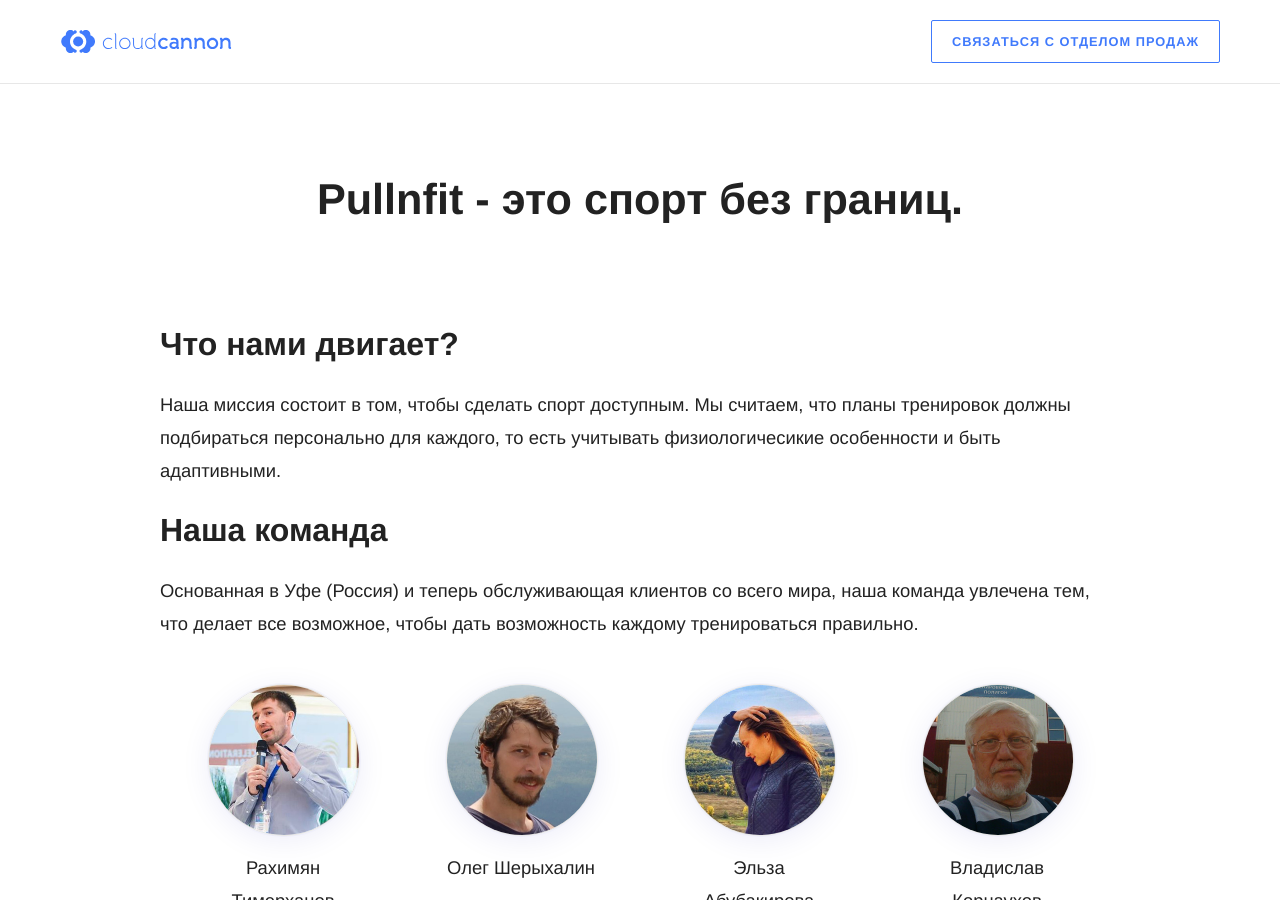
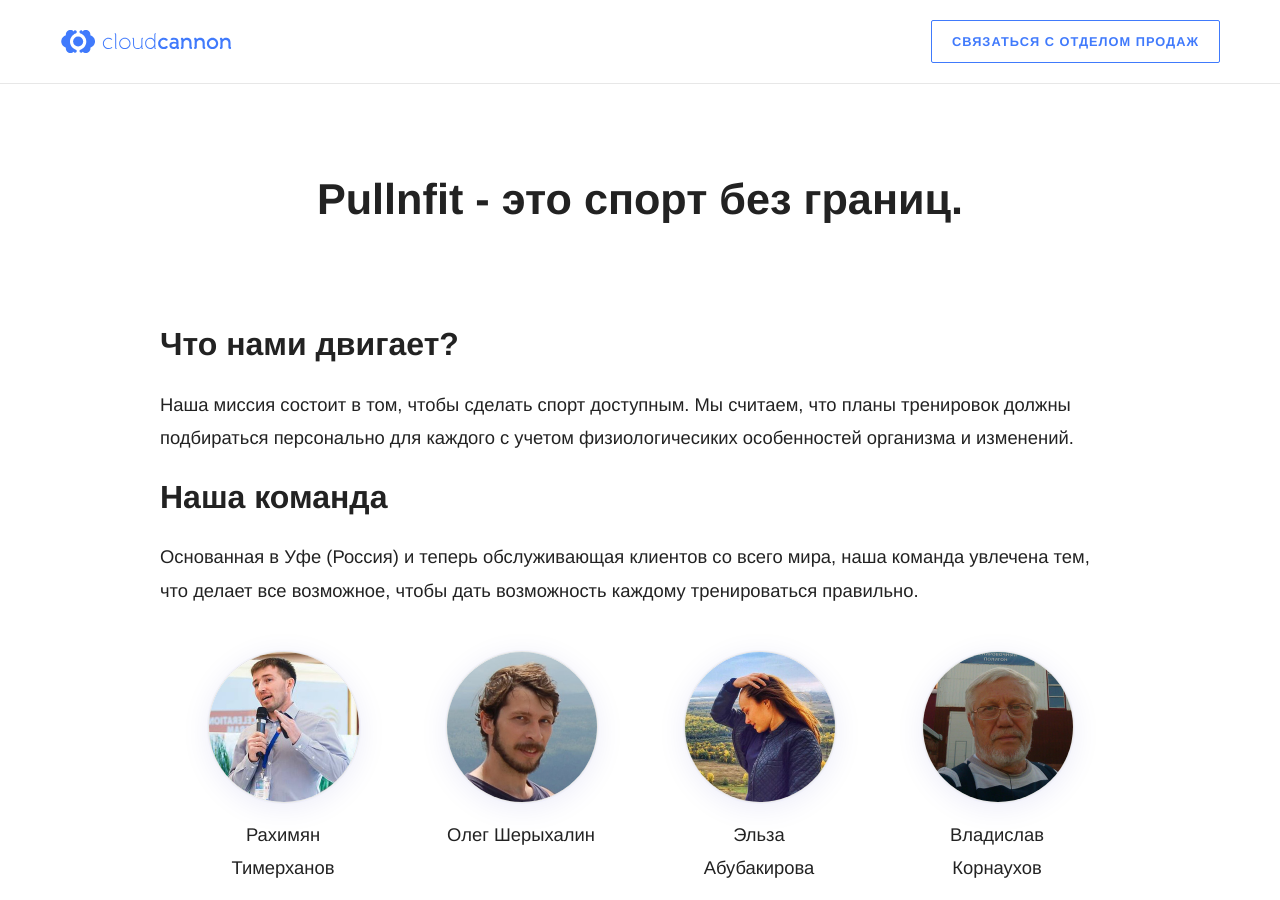
Before and after one commit to RakhimyanTim/adroholic.github.io, a Jekyll site: the page built from pages/about.html, in a window 1280 px wide and 900 px high. Built offline with Jekyll 4.4.1, drawn with Linux system fonts in a browser that asks for light colours; some web fonts are replaced.

Commit message:
Update about.html

```diff
--- a/pages/about.html
+++ b/pages/about.html
@@ -8,7 +8,7 @@
 	<h1>Pullnfit - это спорт без границ.</h1>
 
 	<h2>Что нами двигает?</h2>
-	<p>Наша миссия состоит в том, чтобы сделать спорт доступным. Мы считаем, что планы тренировок должны подбираться персонально для каждого, то есть учитывать физиологичесикие особенности и быть адаптивными.</p>
+	<p>Наша миссия состоит в том, чтобы сделать спорт доступным. Мы считаем, что планы тренировок должны подбираться персонально для каждого с учетом физиологичесиких особенностей организма и изменений.</p>
 
 	<h2>Наша команда</h2>
 	<p>Основанная в Уфе (Россия) и теперь обслуживающая клиентов со всего мира, наша команда увлечена тем, что делает все возможное, чтобы дать возможность каждому тренироваться правильно.</p>
```
